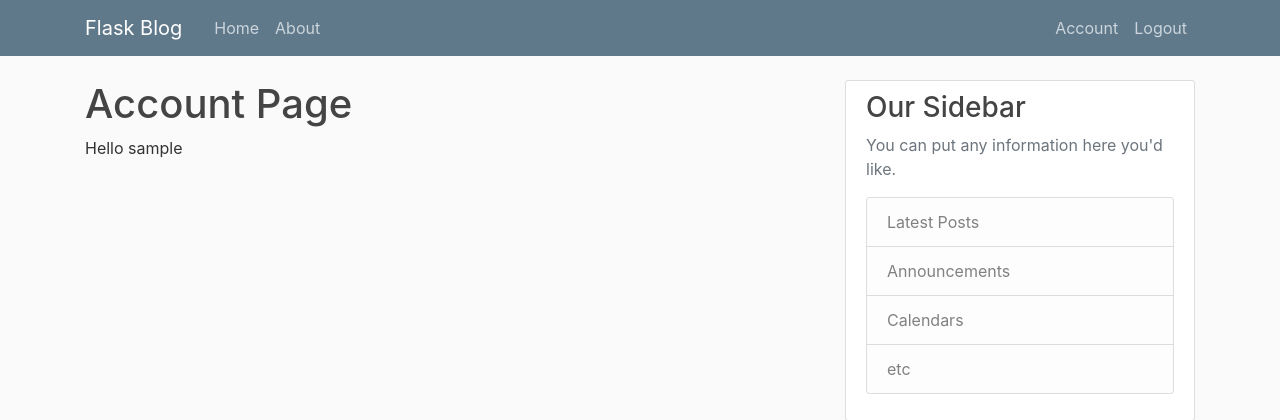
After one commit to farhad0085/Flask-App, a Flask app: page /account in a window 1280 px wide. The commit adds this page. Shown: the top 420 px of the page. Run offline with Flask 2, Linux system fonts and the light colour scheme; the visitor is signed in with stand-in values (Sample User, id 1); data comes from the database, SQL or seed files in the repository; some libraries are stand-ins or nearby versions.

Commit message:
User login redirect added

```diff
--- a/app/__init__.py
+++ b/app/__init__.py
@@ -9,5 +9,7 @@ app.config['SQLALCHEMY_DATABASE_URI'] = 'sqlite:///site.db'
 db = SQLAlchemy(app)
 bcrypt = Bcrypt(app)
 login_manager = LoginManager(app)
+login_manager.login_view = 'login'
+login_manager.login_message_category = 'info'
 
 from app import routes
--- a/app/routes.py
+++ b/app/routes.py
@@ -1,8 +1,8 @@
-from flask import render_template, url_for, flash, redirect
+from flask import render_template, url_for, flash, redirect, request
 from app.models import Post, User
 from app.form import RegistrationForm, LoginForm
 from app import app, db, bcrypt
-from flask_login import login_user, current_user, logout_user
+from flask_login import login_user, current_user, logout_user, login_required
 
 posts = [
     {
@@ -58,7 +58,8 @@ def login():
         user = User.query.filter_by(email=form.email.data).first()
         if user and bcrypt.check_password_hash(user.password, form.password.data):
             login_user(user, remember=form.remember.data)
-            return redirect(url_for('home'))
+            next_page = request.args.get('next')
+            return redirect(next_page) if next_page else redirect(url_for('home'))
         else:
             flash("Login Failed! Please check your Email and Password", 'danger')
     return render_template("login.html", title="User Login", form=form)
@@ -67,3 +68,8 @@ def login():
 def logout():
     logout_user()
     return redirect(url_for('home'))
+
+@app.route('/account')
+@login_required
+def account():
+    return render_template('account.html', title="User account")
--- /dev/null
+++ b/app/templates/account.html
@@ -0,0 +1,5 @@
+{% extends "layout.html" %}
+{% block content %}
+    <h1>Account Page</h1>
+    <p>Hello {{ current_user.username }}</p>
+{% endblock content %}
--- a/app/templates/layout.html
+++ b/app/templates/layout.html
@@ -34,6 +34,7 @@
                         <!-- Navbar Right Side -->
                         <div class="navbar-nav">
                             {% if current_user.is_authenticated %}
+                                <a class="nav-item nav-link" href="{{ url_for('account') }}">Account</a>
                                 <a class="nav-item nav-link" href="{{ url_for('logout') }}">Logout</a>
                             {% else %}
                                 <a class="nav-item nav-link" href="{{ url_for('login') }}">Login</a>
```
